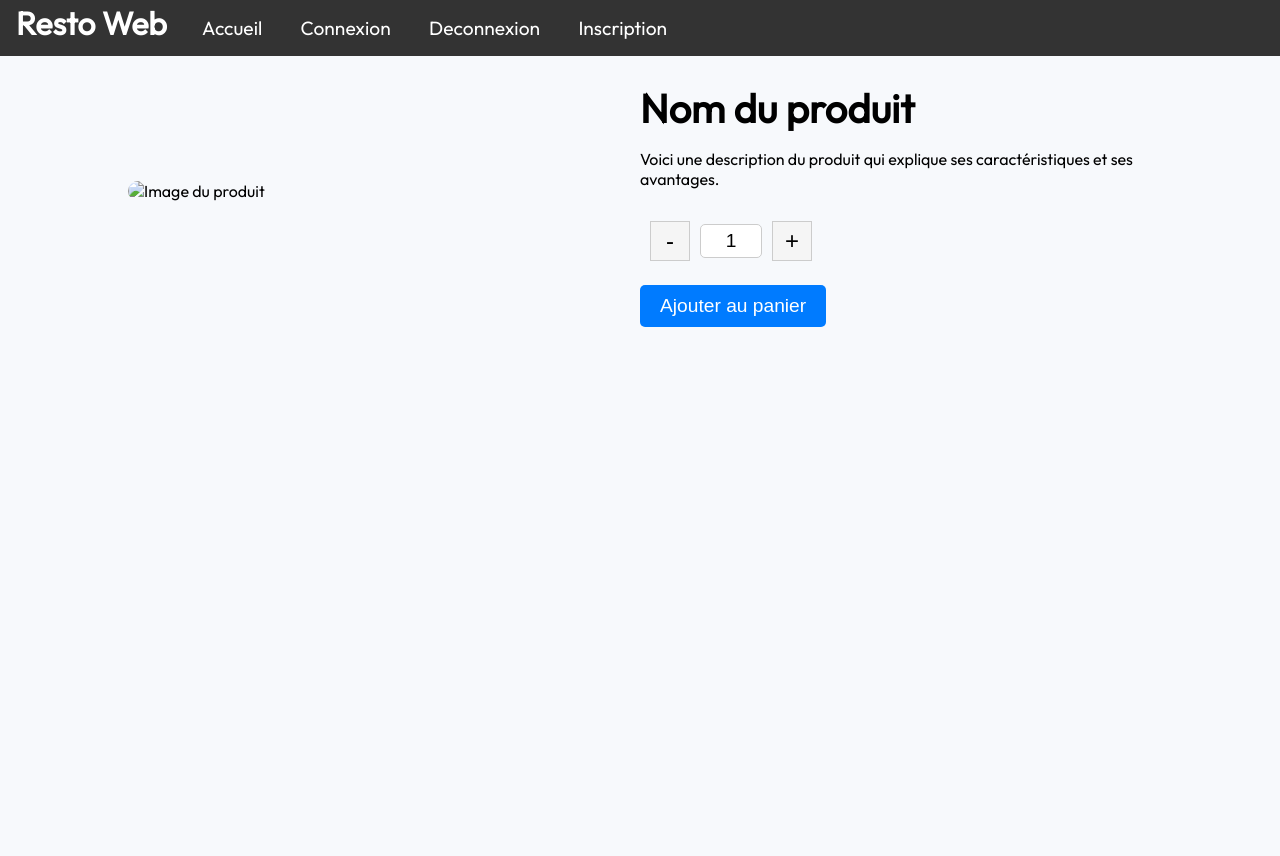
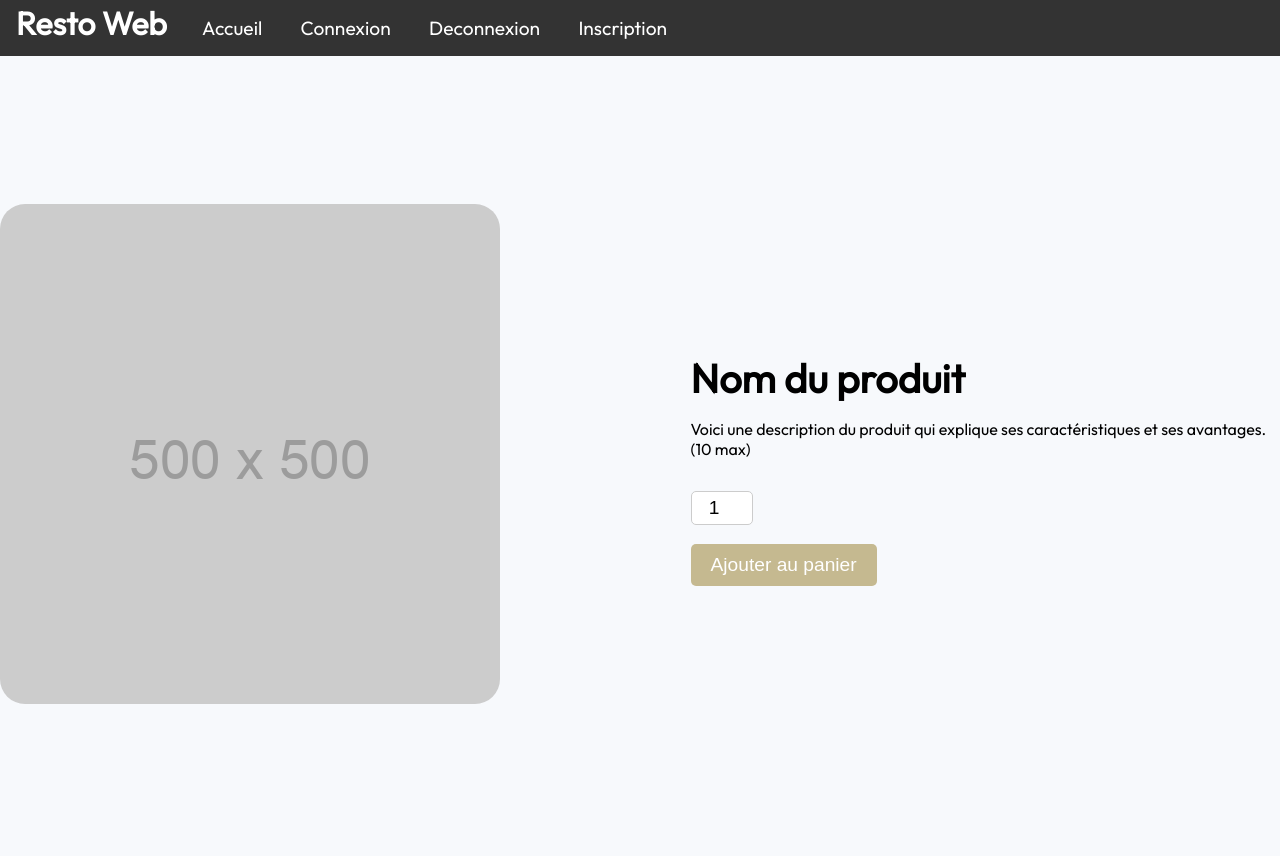
Before and after one commit to HugoFAURE99/restoweb, a PHP site: page /features/produit/produit.php in a window 1280 px wide. Before the commit the page ends 327 px from the top, so only its background shows below. Run offline with PHP 8.4, Linux system fonts and the light colour scheme; some libraries are stand-ins or nearby versions.

Commit message:
Patched Produit features after review before merge

```diff
--- a/src/features/produit/produit.css
+++ b/src/features/produit/produit.css
@@ -0,0 +1,72 @@
+
+.page {
+    height: 100%;
+    width: 100%;
+    display: flex;
+    flex-direction: column;
+    justify-content: center;
+    align-items: center;
+}
+
+.product_container {
+    display: flex;
+    max-width: fit-content;
+    margin: 0 auto;
+    justify-content: space-between;
+    align-items: center;
+    gap: 10rem;
+}
+
+.product_image {
+    width: 45%;
+}
+
+.product_image img {
+    max-width: 100%;
+    height: auto;
+    border-radius: 25px;
+}
+
+.product_details {
+    width: 50%;
+    text-align: left;
+}
+
+.product_details h1 {
+    font-size: 2.5rem;
+    margin-bottom: 1rem;
+}
+
+.product_description {
+    margin-bottom: 2rem;
+}
+
+.form_quantity {
+    display: flex;
+    flex-direction: column;
+    gap: 1.2rem;
+}
+
+#quantity {
+    width: 50px;
+    text-align: center;
+    font-size: 1.2rem;
+    padding: 5px;
+    border: 1px solid #ccc;
+    border-radius: 5px;
+}
+
+.add_to_cart_btn {
+    padding: 10px 20px;
+    width: fit-content;
+    font-size: 1.2rem;
+    background-color: #c5b990;
+    color: white;
+    border: none;
+    cursor: pointer;
+    border-radius: 5px;
+}
+
+.add_to_cart_btn:hover {
+    background-color: #e2d5aa;
+}
--- a/src/features/produit/produit.php
+++ b/src/features/produit/produit.php
@@ -6,123 +6,35 @@
     <meta http-equiv="X-UA-Compatible" content="ie=edge">
     <link rel="stylesheet" href="../../app.css">
     <link rel="stylesheet" href="produit.css">
-    <title>Produit - Resto Web</title>
-    <style>
-        .product-container {
-            display: flex;
-            width: 80%;
-            margin: 0 auto;
-            justify-content: space-between;
-            align-items: center;
-        }
+    <title>Resto Web</title>
 
-        .product-image {
-            width: 45%;
-        }
-
-        .product-image img {
-            max-width: 100%;
-            height: auto;
-            border-radius: 10px;
-        }
-
-        .product-details {
-            width: 50%;
-            text-align: left;
-        }
-
-        .product-details h1 {
-            font-size: 2.5rem;
-            margin-bottom: 1rem;
-        }
-
-        .product-description {
-            margin-bottom: 2rem;
-        }
-
-        .quantity-selector {
-            display: flex;
-            align-items: center;
-            margin-bottom: 1.5rem;
-        }
-
-        .quantity-selector button {
-            font-size: 1.5rem;
-            width: 40px;
-            height: 40px;
-            margin: 0 10px;
-            cursor: pointer;
-            background-color: #f5f5f5;
-            border: 1px solid #ccc;
-        }
-
-        .quantity-selector input {
-            width: 50px;
-            text-align: center;
-            font-size: 1.2rem;
-            padding: 5px;
-            border: 1px solid #ccc;
-            border-radius: 5px;
-        }
-
-        .add-to-cart-btn {
-            padding: 10px 20px;
-            font-size: 1.2rem;
-            background-color: #007bff;
-            color: white;
-            border: none;
-            cursor: pointer;
-            border-radius: 5px;
-        }
-
-        .add-to-cart-btn:hover {
-            background-color: #0056b3;
-        }
-    </style>
 </head>
 <body>
 
     <?php include "../../components/navBar.php"; ?>
 
-    <div class="product-container">
+    <div class="page">
+        <div class="product_container">
             <!-- Colonne image -->
-        <div class="product-image">
-            <img src="https://via.placeholder.com/500x500" alt="Image du produit">
+            <div class="product_image">
+                <img src="../../img/product_placeholder_500x500.png" alt="Image du produit">
             </div>
 
             <!-- Colonne détails du produit -->
-        <div class="product-details">
+            <div class="product_details">
                 <h1>Nom du produit</h1>
-            <p class="product-description">
-                Voici une description du produit qui explique ses caractéristiques et ses avantages.
+                <p class="product_description">
+                    Voici une description du produit qui explique ses caractéristiques et ses avantages.(10 max)
                 </p>
 
                 <!-- Sélecteur de quantité -->
-            <div class="quantity-selector">
-                <button onclick="updateQuantity('subtract')">-</button>
-                <input type="text" id="quantity" value="1" readonly>
-                <button onclick="updateQuantity('add')">+</button>
-            </div>
-
+                <form action="../../index.php" class='form_quantity'>
+                        <input type="number" id="quantity" value="1" min="1" max="10">
                         <!-- Bouton Ajouter au panier -->
-            <form action="../../">
-                <button class="add-to-cart-btn">Ajouter au panier</button>
+                        <input type="submit" value="Ajouter au panier" class="add_to_cart_btn">
                 </form>
             </div>
         </div>
-
-    <script>
-        function updateQuantity(action) {
-            var quantityInput = document.getElementById("quantity");
-            var currentQuantity = parseInt(quantityInput.value);
-
-            if (action === 'add') {
-                quantityInput.value = currentQuantity + 1;
-            } else if (action === 'subtract' && currentQuantity > 1) {
-                quantityInput.value = currentQuantity - 1;
-            }
-        }
-    </script>
-
+    </div>
 </body>
 </html>
```
Also changed, not shown: src/img/product_placeholder_500x500.png (added). Lines whose indentation alone changed are shown as unchanged.
